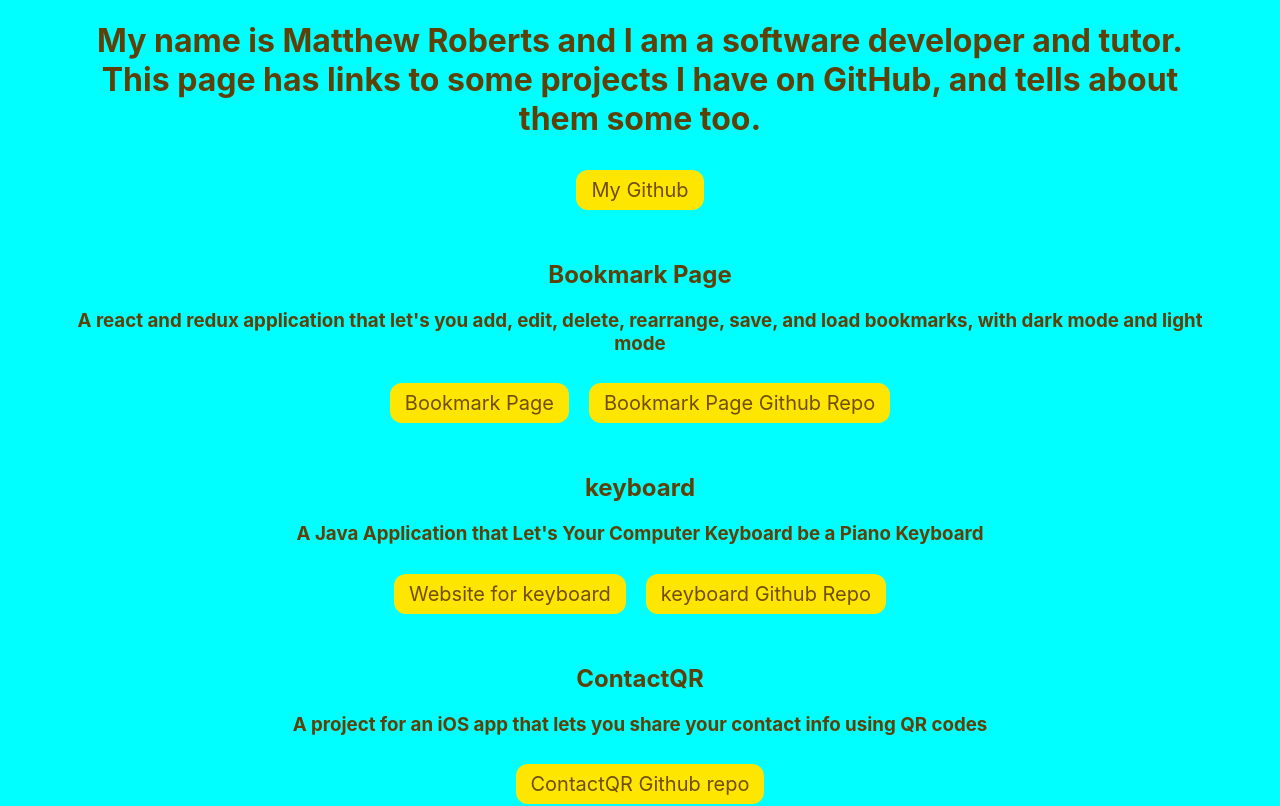
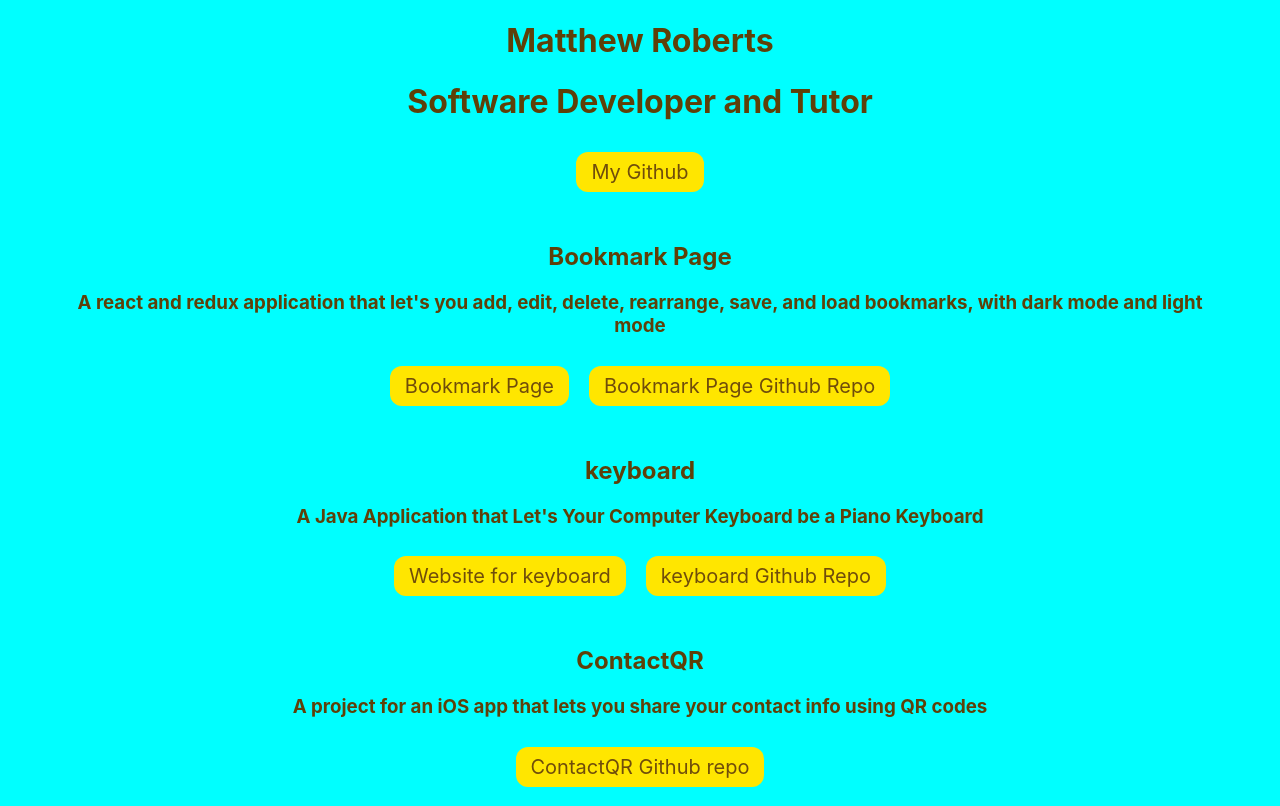
Before and after one commit to matthewrobertsdev/portfolio-homepage, a React (Create React App) app: page / in a window 1280 px wide. Shown: the top 806 px of the page. Built offline with nearby package versions, Linux system fonts and the light colour scheme.

Commit message:
Shortened main header

```diff
--- a/src/App.js
+++ b/src/App.js
@@ -6,10 +6,8 @@ import ProjectView from './ProjectView';
 function App() {
   return (
     <div>
-      <h1 class="title text-color">
-        My name is Matthew Roberts and I am a software developer and tutor. This page has links to some projects I have
-        on GitHub, and tells about them some too.
-    </h1>
+      <h1 class="title text-color"> Matthew Roberts </h1>
+      <h1 class="title text-color"> Software Developer and Tutor </h1>
     <a class="link-button grid-button" href="https://github.com/matthewrobertsdev">My Github</a>
     <br></br><br></br>
     {createProjectViews()}
```
